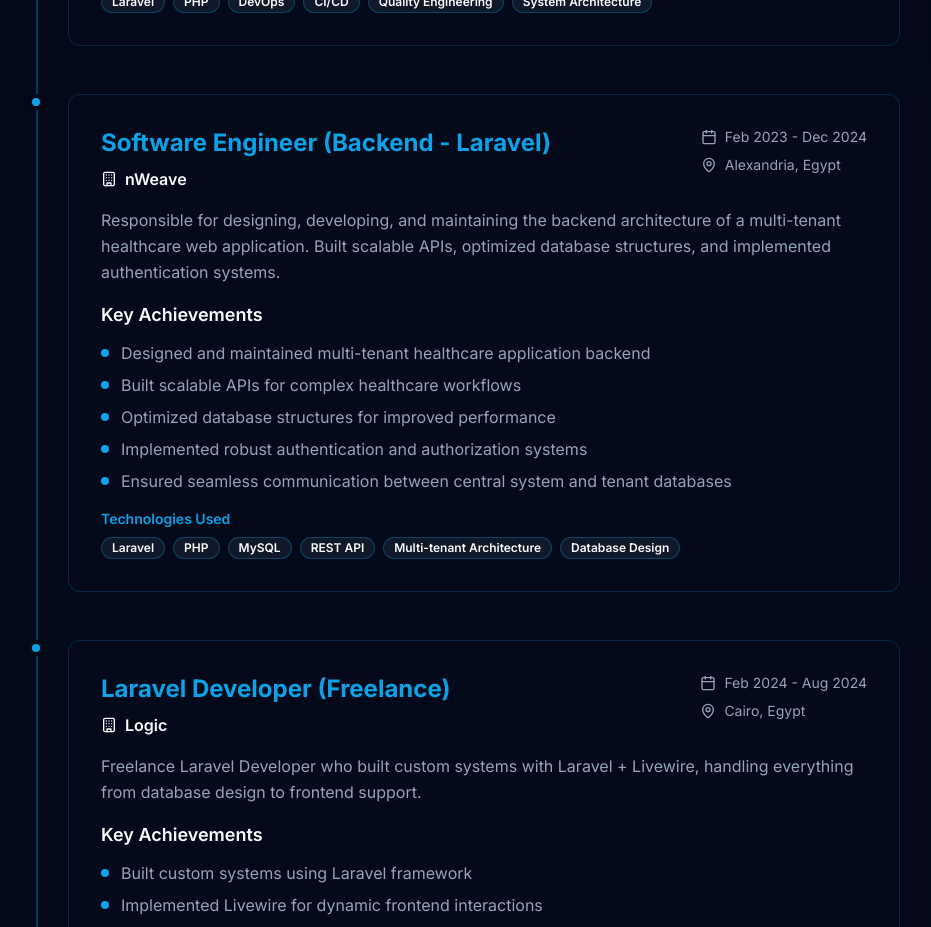
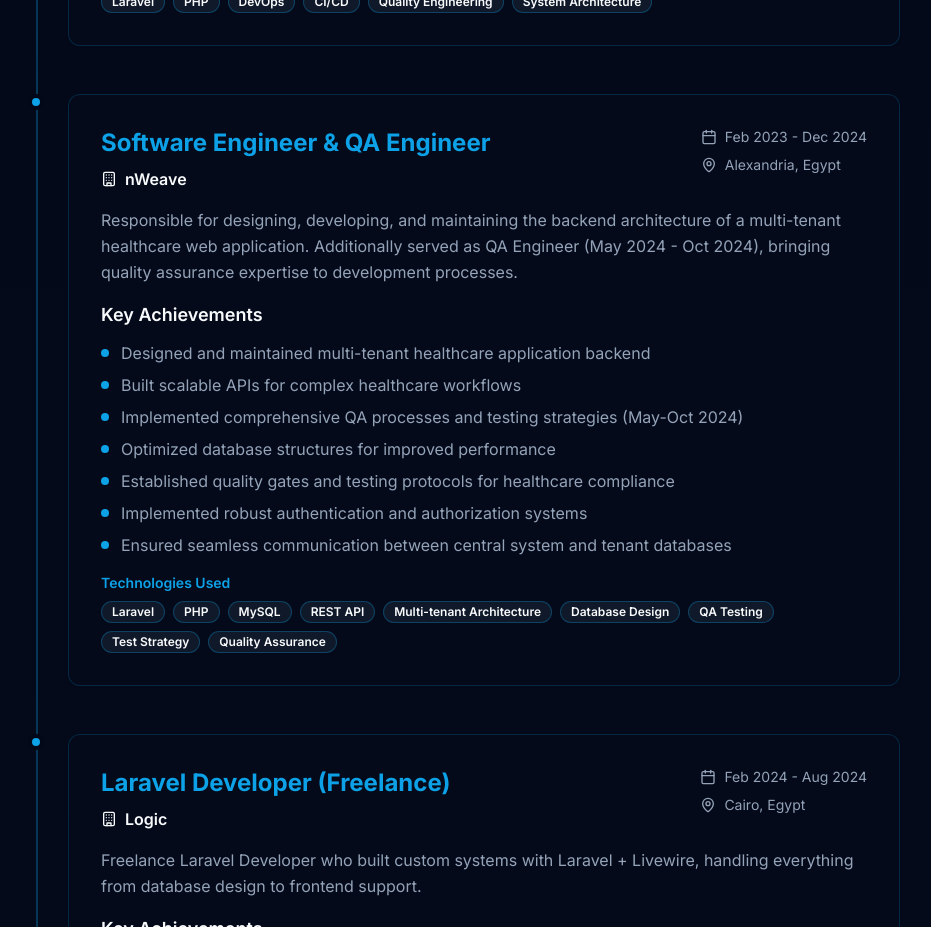
Before and after one commit to automated-repos/Marwa-Abdullah-Portfolio, a React (Vite) app: page / in a window 1280 px wide. Shown: the part 7400-8327 px from the top of the page, without its empty margins (188-1119 px from the left). Built offline with nearby package versions, Linux system fonts and the light colour scheme.

Commit message:
Add QA role to Nweave experience

```diff
--- a/src/components/ExperienceSection.tsx
+++ b/src/components/ExperienceSection.tsx
@@ -20,19 +20,21 @@ const ExperienceSection = () => {
       tech: ["Laravel", "PHP", "DevOps", "CI/CD", "Quality Engineering", "System Architecture"]
     },
     {
-      title: "Software Engineer (Backend - Laravel)",
+      title: "Software Engineer & QA Engineer",
       company: "nWeave",
       location: "Alexandria, Egypt",
       period: "Feb 2023 - Dec 2024",
-      description: "Responsible for designing, developing, and maintaining the backend architecture of a multi-tenant healthcare web application. Built scalable APIs, optimized database structures, and implemented authentication systems.",
+      description: "Responsible for designing, developing, and maintaining the backend architecture of a multi-tenant healthcare web application. Additionally served as QA Engineer (May 2024 - Oct 2024), bringing quality assurance expertise to development processes.",
       achievements: [
         "Designed and maintained multi-tenant healthcare application backend",
         "Built scalable APIs for complex healthcare workflows",
+        "Implemented comprehensive QA processes and testing strategies (May-Oct 2024)",
         "Optimized database structures for improved performance",
+        "Established quality gates and testing protocols for healthcare compliance",
         "Implemented robust authentication and authorization systems",
         "Ensured seamless communication between central system and tenant databases"
       ],
-      tech: ["Laravel", "PHP", "MySQL", "REST API", "Multi-tenant Architecture", "Database Design"]
+      tech: ["Laravel", "PHP", "MySQL", "REST API", "Multi-tenant Architecture", "Database Design", "QA Testing", "Test Strategy", "Quality Assurance"]
     },
     {
       title: "Laravel Developer (Freelance)",
```
